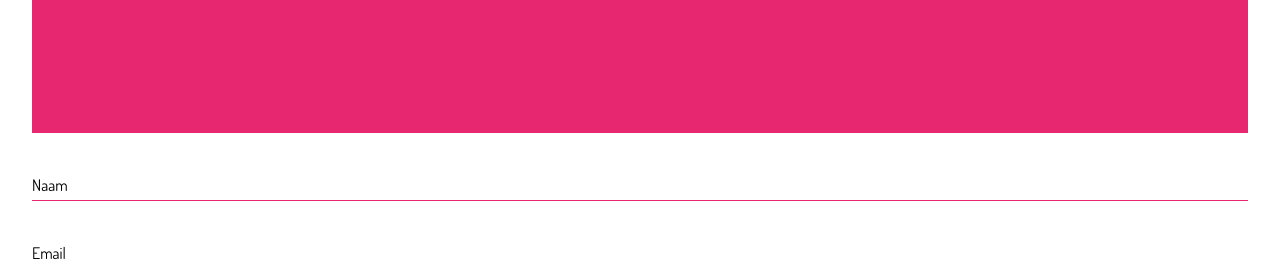
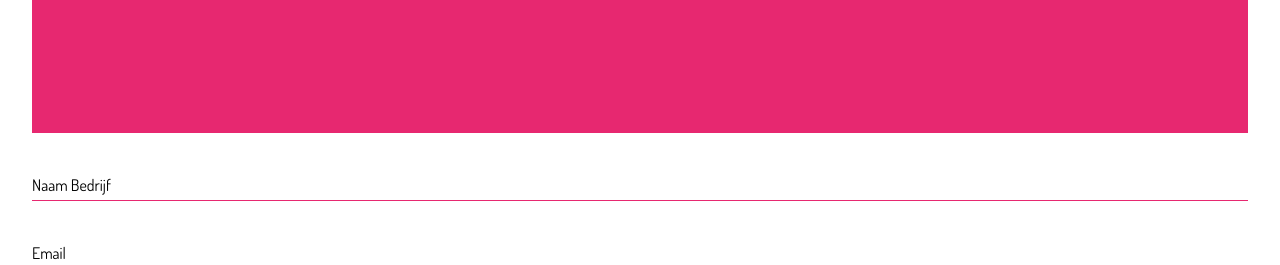
Before and after one commit to SenneChristiaens/Donuttello_Frontend, a Vue app: page /configurator in a window 1280 px wide. Shown: the part 865-1130 px from the top of the page. Built offline with nearby package versions, Linux system fonts and the light colour scheme.

Commit message:
fix: change placeholder to company

```diff
--- a/src/views/Configurator.vue
+++ b/src/views/Configurator.vue
@@ -27,7 +27,7 @@ import Navigation from "../components/Navigation.vue";
     <div class="configurator__form">
       <input type="text" name="name" required />
       <label for="name" class="configurator__label--wrapper">
-        <span class="configurator__text">Naam</span>
+        <span class="configurator__text">Naam Bedrijf</span>
       </label>
     </div>
     <div class="configurator__form">
```
